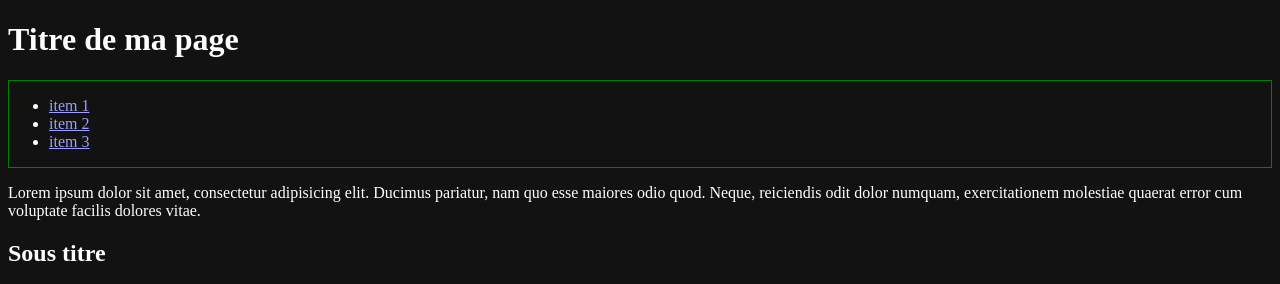
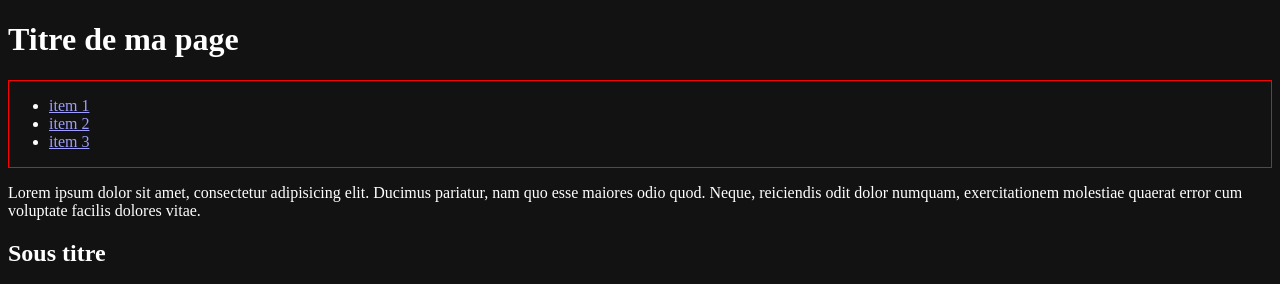
Before and after one commit to devi-quentin/cepegra-git, a plain HTML site: page index.html in a window 1280 px wide. Shown: the top 284 px of the page. Drawn offline with nearby package versions, Linux system fonts and the light colour scheme; files that its build step writes are made by us from their sources.

Commit message:
Changement couleur header

```diff
--- a/style/style.scss
+++ b/style/style.scss
@@ -8,5 +8,5 @@
 }
 
 .nav {
-    border: 1px solid green;
+    border: 1px solid red;
 }
```
